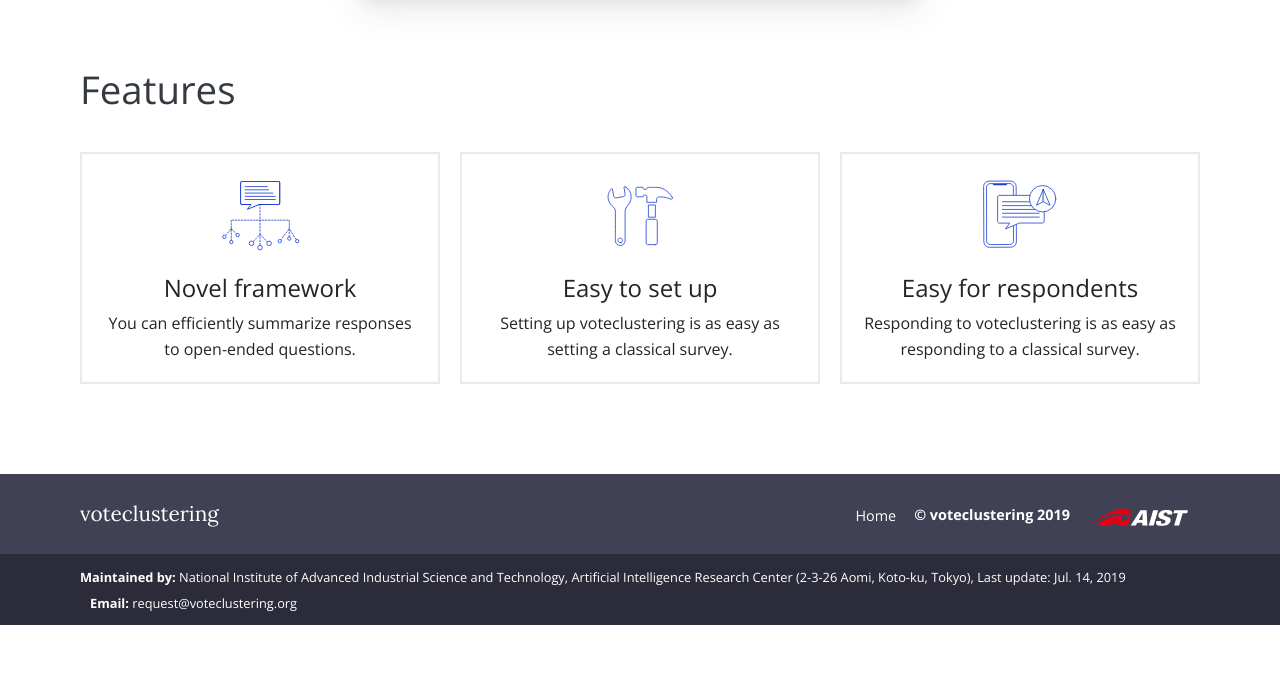
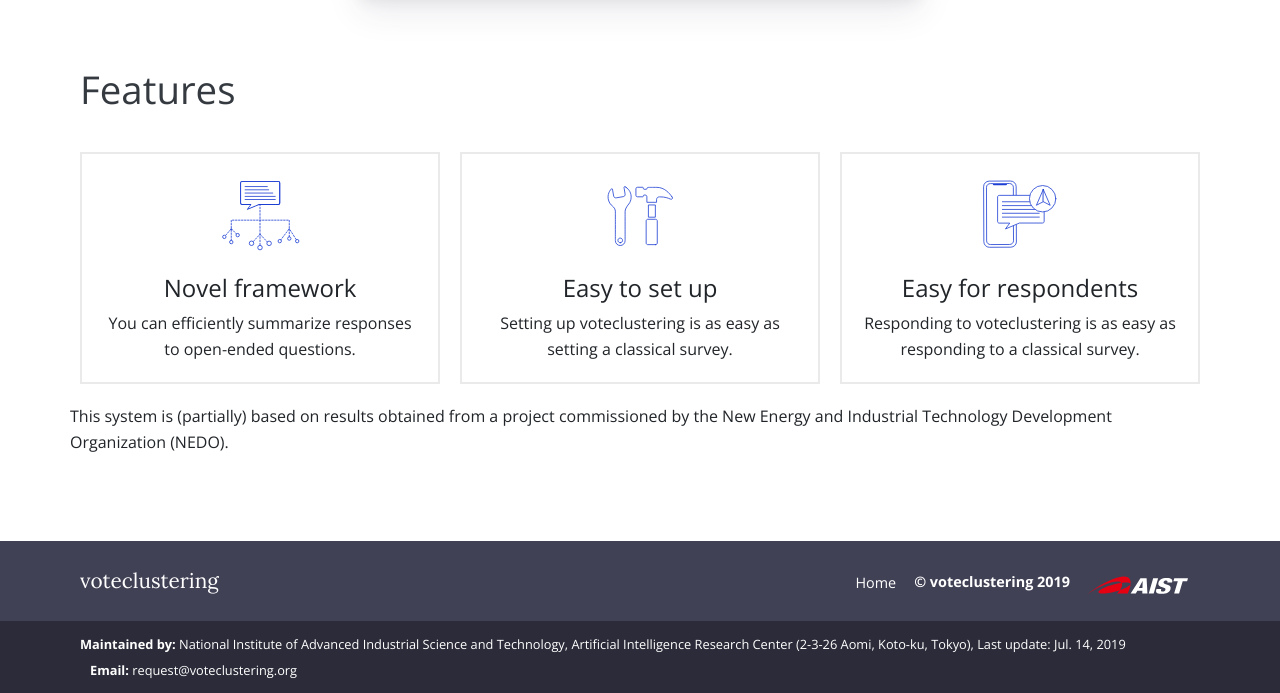
Before and after one commit to aistairc/prom-vc, a Jekyll site: the page built from index.html, in a window 1280 px wide and 900 px high, scrolled down 698 px, cut to the strip 207-900 px from the top of the window. Built offline with Jekyll 4.4.1, drawn with Linux system fonts in a browser that asks for light colours; before the commit the page ends 1530 px from its top, so only the background shows below that.

Commit message:
Add NEDO acknowledgment.

```diff
--- a/index.html
+++ b/index.html
@@ -82,4 +82,7 @@ bodyClass: page-home
     </div>
     {% endfor %}
   </div>
+  <div class="row justify-content-center">
+    <p>This system is (partially) based on results obtained from a project commissioned by the New Energy and Industrial Technology Development Organization (NEDO).</p>
+  </div>
 </div>
```
